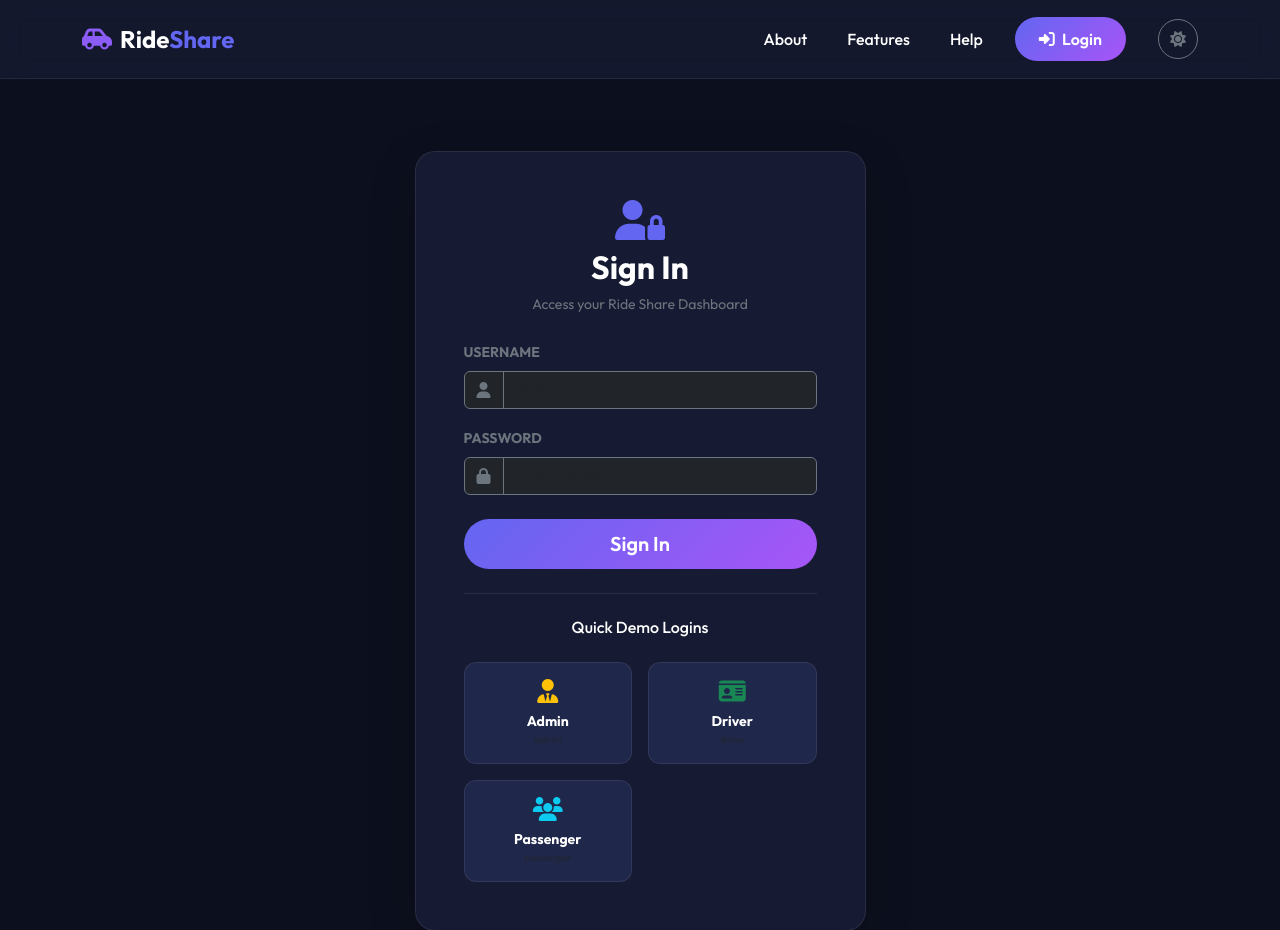
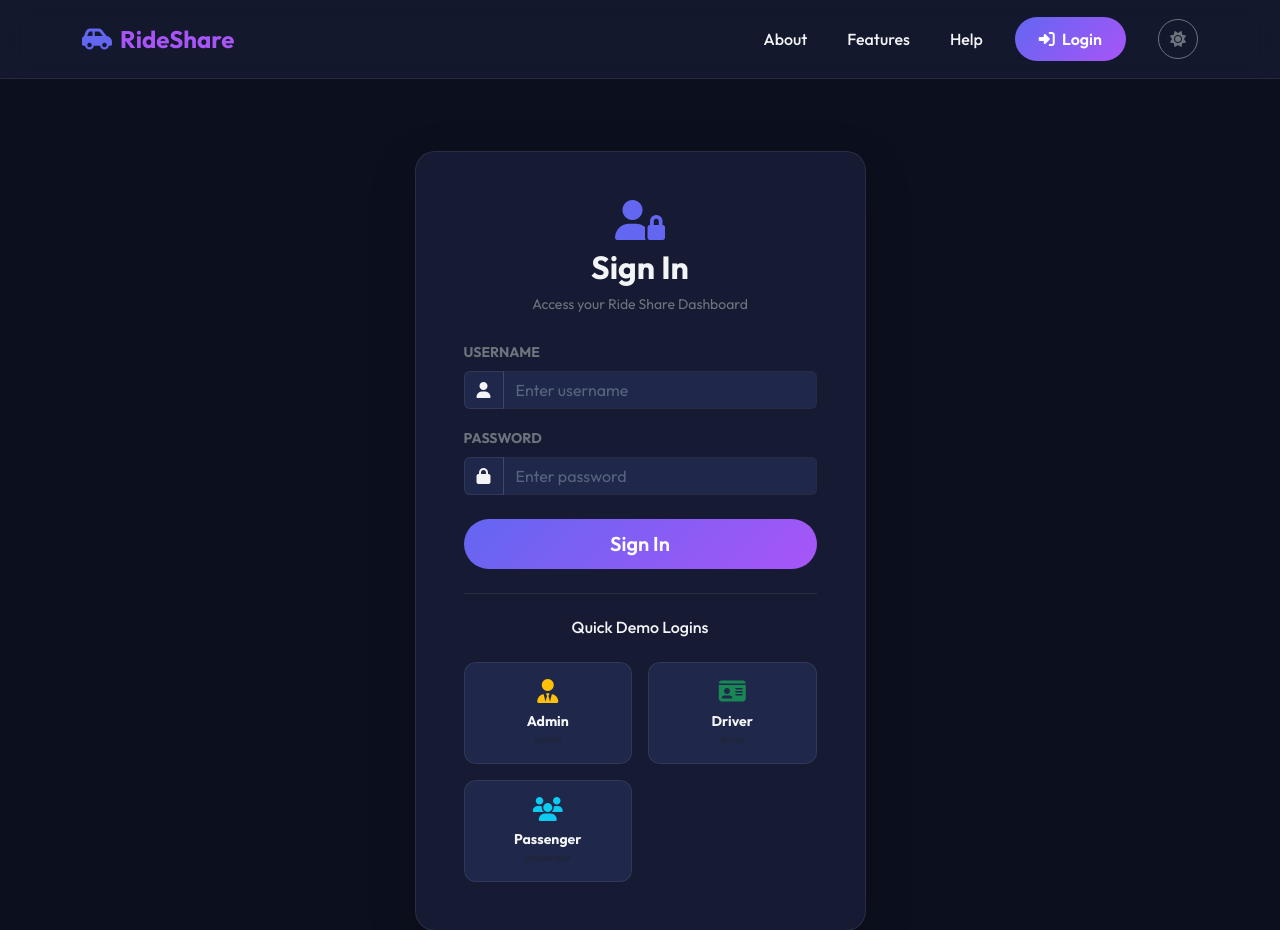
Before and after one commit to SANTHOSHARULDOSS/Ride-Share, a Django app: page /login/ in a window 1280 px wide. Shown: the top 930 px of the page. Run offline with Django 5.2, Linux system fonts and the light colour scheme.

Commit message:
Fix text visibility and inputs styling in light theme mode

```diff
--- a/backend/static/css/style.css
+++ b/backend/static/css/style.css
@@ -246,3 +246,55 @@
 .pulse-glow-effect {
     animation: pulse-glow 2s infinite ease-in-out;
 }
+
+/* ==========================================================================
+   Universal Dynamic Theme Adapters (Dark/Light Compatibility Fixes)
+   ========================================================================== */
+
+/* 1. Override bootstrap hardcoded text-white to dynamically adjust */
+.text-white, .navbar-brand, .nav-link {
+    color: var(--text-primary) !important;
+}
+
+/* 2. Override bootstrap hardcoded bg-dark to follow theme tertiary */
+.bg-dark {
+    background-color: var(--bg-tertiary) !important;
+}
+
+/* 3. Themed Form Fields */
+.form-control, .form-select, .input-group-text {
+    background-color: var(--bg-tertiary) !important;
+    color: var(--text-primary) !important;
+    border: 1px solid var(--border-color) !important;
+}
+.form-control::placeholder {
+    color: var(--text-muted) !important;
+    opacity: 0.8;
+}
+.form-control:focus, .form-select:focus {
+    background-color: var(--bg-tertiary) !important;
+    color: var(--text-primary) !important;
+    border-color: var(--accent-primary) !important;
+    box-shadow: 0 0 0 0.25rem var(--accent-glow) !important;
+}
+
+/* 4. Themed Tables */
+.table-dark {
+    --bs-table-color: var(--text-primary) !important;
+    --bs-table-bg: var(--bg-secondary) !important;
+    --bs-table-border-color: var(--border-color) !important;
+    --bs-table-striped-bg: var(--bg-tertiary) !important;
+    --bs-table-hover-bg: var(--bg-tertiary) !important;
+    color: var(--text-primary) !important;
+}
+
+/* 5. Specific text modifications */
+.text-indigo {
+    color: var(--accent-primary) !important;
+}
+.navbar-glass .navbar-brand span {
+    color: var(--accent-secondary) !important;
+}
+.quick-login-item:hover .text-white {
+    color: var(--accent-primary) !important;
+}
```
